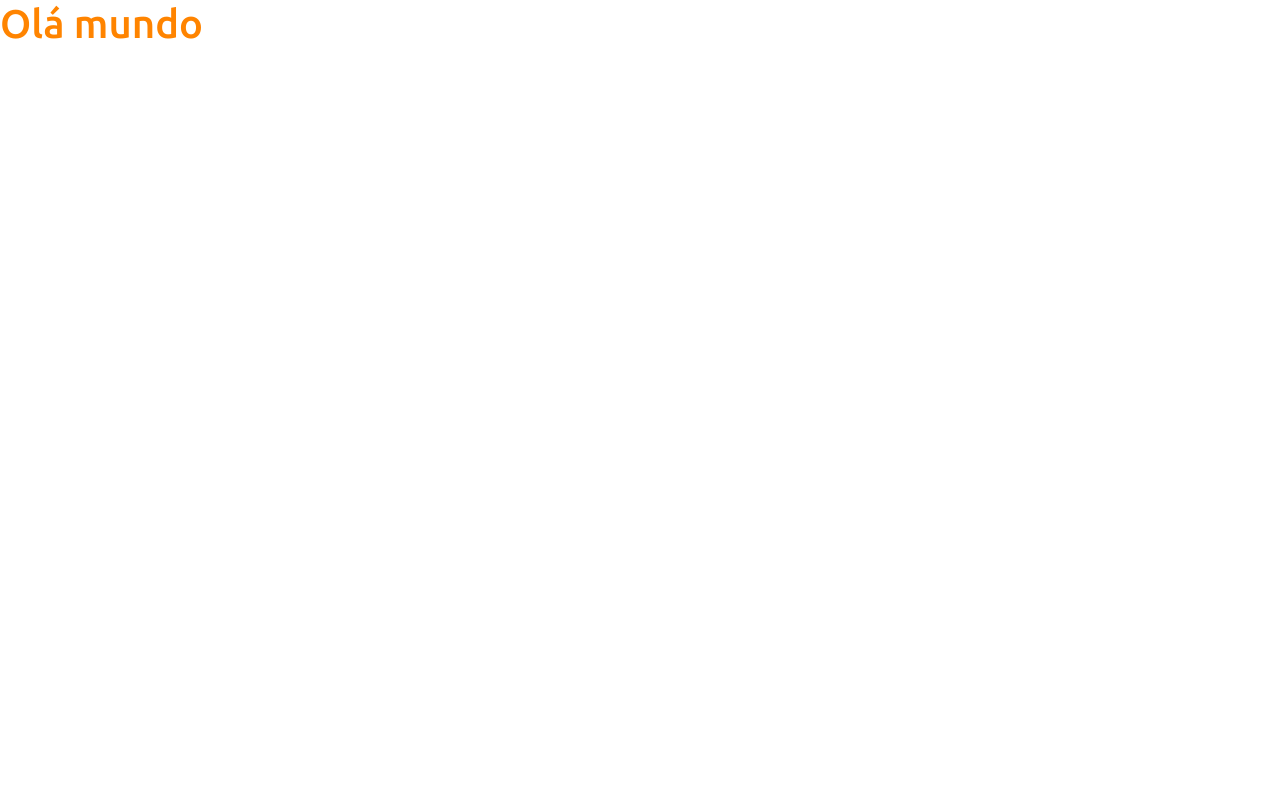
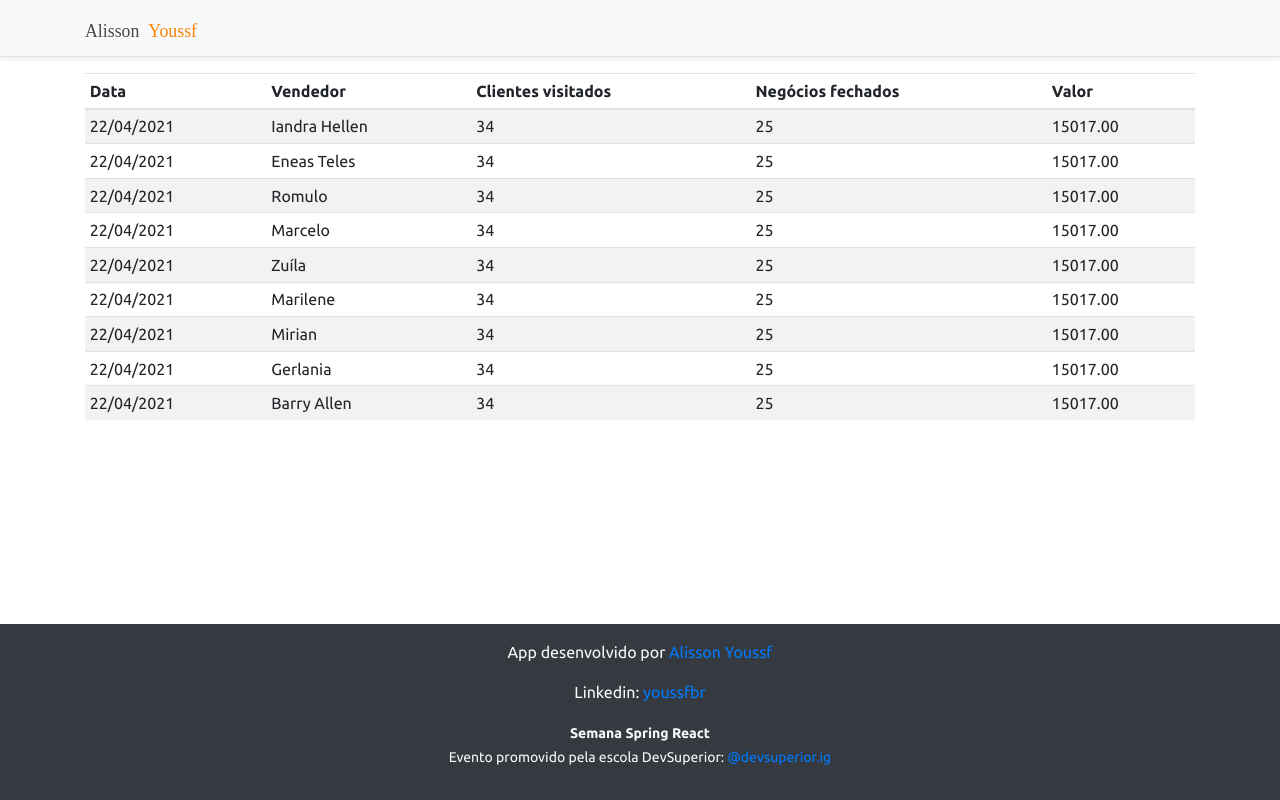
Before and after one commit to youssfbr/sds3, a React (Create React App) app in the folder frontend/: page / in a window 1280 px wide. Built offline with nearby package versions, Linux system fonts and the light colour scheme.

Commit message:
Basic static components

```diff
--- a/frontend/src/App.tsx
+++ b/frontend/src/App.tsx
@@ -1,9 +1,17 @@
-function App() {
+import DataTable from "components/DataTable";
+import Footer from "components/Footer";
+import NavBar from "components/NavBar";
+
+const App = () => {
   return (
-    <div className="text-primary">
-      <h1>Olá mundo</h1>
-    </div>
+    <>
+      <NavBar />
+      <div className="container">
+        <DataTable />
+      </div>
+      <Footer />
+    </>
   );
-}
+};
 
 export default App;
--- /dev/null
+++ b/frontend/src/components/DataTable/index.tsx
@@ -0,0 +1,84 @@
+const DataTable = () => {
+  return (
+    <div className="table-responsive">
+      <table className="table table-striped table-sm">
+        <thead>
+          <tr>
+            <th>Data</th>
+            <th>Vendedor</th>
+            <th>Clientes visitados</th>
+            <th>Negócios fechados</th>
+            <th>Valor</th>
+          </tr>
+        </thead>
+        <tbody>
+          <tr>
+            <td>22/04/2021</td>
+            <td>Iandra Hellen</td>
+            <td>34</td>
+            <td>25</td>
+            <td>15017.00</td>
+          </tr>
+          <tr>
+            <td>22/04/2021</td>
+            <td>Eneas Teles</td>
+            <td>34</td>
+            <td>25</td>
+            <td>15017.00</td>
+          </tr>
+          <tr>
+            <td>22/04/2021</td>
+            <td>Romulo</td>
+            <td>34</td>
+            <td>25</td>
+            <td>15017.00</td>
+          </tr>
+          <tr>
+            <td>22/04/2021</td>
+            <td>Marcelo</td>
+            <td>34</td>
+            <td>25</td>
+            <td>15017.00</td>
+          </tr>
+          <tr>
+            <td>22/04/2021</td>
+            <td>Zuíla</td>
+            <td>34</td>
+            <td>25</td>
+            <td>15017.00</td>
+          </tr>
+          <tr>
+            <td>22/04/2021</td>
+            <td>Marilene</td>
+            <td>34</td>
+            <td>25</td>
+            <td>15017.00</td>
+          </tr>
+          <tr>
+            <td>22/04/2021</td>
+            <td>Mirian</td>
+            <td>34</td>
+            <td>25</td>
+            <td>15017.00</td>
+          </tr>
+          <tr>
+            <td>22/04/2021</td>
+            <td>Gerlania</td>
+            <td>34</td>
+            <td>25</td>
+            <td>15017.00</td>
+          </tr>
+          <tr>
+            <td>22/04/2021</td>
+            <td>Barry Allen</td>
+            <td>34</td>
+            <td>25</td>
+            <td>15017.00</td>
+          </tr>
+        </tbody>
+      </table>
+    </div>
+  );
+};
+
+export default DataTable;
--- /dev/null
+++ b/frontend/src/components/Footer/index.tsx
@@ -0,0 +1,46 @@
+const Footer = () => {
+  return (
+    <footer className="footer mt-auto py-3 bg-dark">
+      <div className="container">
+        <p className="text-light">
+          App desenvolvido por{" "}
+          <a
+            href="https://github.com/youssfbr"
+            target="_blank"
+            rel="noreferrer"
+          >
+            Alisson Youssf
+          </a>
+        </p>
+
+        <p className="text-light">
+          Linkedin:{" "}
+          <a
+            href="https://linkedin.com/in/youssf"
+            target="_blank"
+            rel="noreferrer"
+          >
+            youssfbr
+          </a>
+        </p>
+
+        <p className="text-light">
+          <small>
+            <strong>Semana Spring React</strong>
+            <br />
+            Evento promovido pela escola DevSuperior:{" "}
+            <a
+              href="https://instagram.com/devsuperior.ig"
+              target="_blank"
+              rel="noreferrer"
+            >
+              @devsuperior.ig
+            </a>
+          </small>
+        </p>
+      </div>
+    </footer>
+  );
+};
+
+export default Footer;
--- /dev/null
+++ b/frontend/src/components/NavBar/index.tsx
@@ -0,0 +1,15 @@
+import AlissonLogo from 'assets/img/alisson_logo.svg';
+
+const NavBar = () => {
+  return (
+    <div className="d-flex flex-column flex-md-row align-items-center p-3 px-md-4 mb-3 bg-light border-bottom shadow-sm">
+      <div className="container">
+        <nav className="my-2 my-md-0 mr-md-3">
+          <img src={AlissonLogo} alt="DevSuperior" width="120" />
+        </nav>
+      </div>
+    </div>
+  );
+};
+
+export default NavBar;
```
Also changed, not shown: frontend/src/assets/img/alisson_logo.svg (added).
